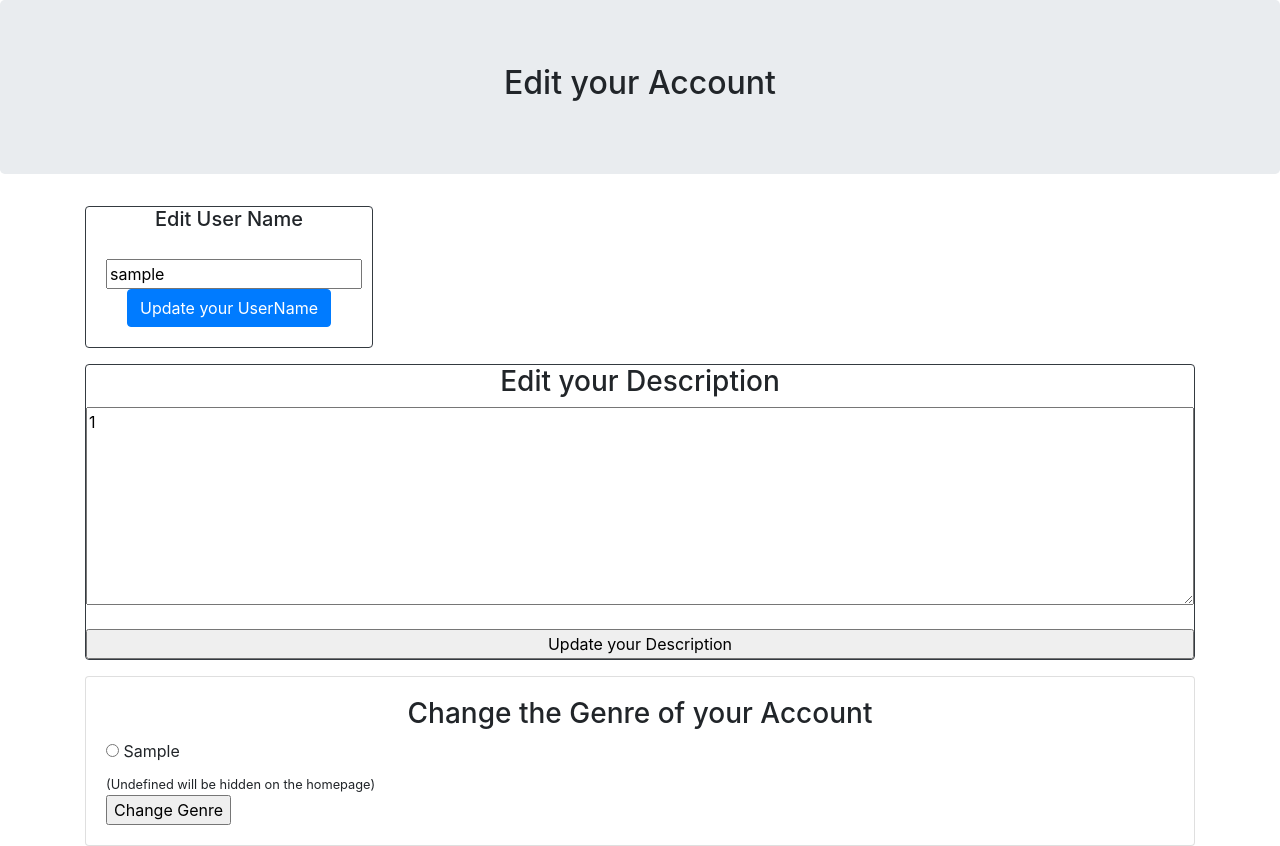
After one commit to noahjeffers/podcast-Project, a PHP site: page /editaccount.php in a window 1280 px wide. The commit adds this page. Run offline with PHP 8.4, Linux system fonts and the light colour scheme; the visitor is signed in with stand-in values (Sample User, id 1); tables that the repository leaves empty or names only in its code hold one stand-in row (values such as "Sample post").

Commit message:
Forms to allow User to alter their account. No functionality yet

```diff
--- /dev/null
+++ b/editaccount.php
@@ -0,0 +1,73 @@
+<?php
+session_start();
+require('connect.php');
+if(!isset($_SESSION['username'])){
+  header("Location: index.php");
+}
+$user = $_SESSION['username'];
+$query = "SELECT genre FROM genre ";
+$genrestatement = $db->prepare($query);
+$genrestatement->execute();
+
+
+
+?>
+<!DOCTYPE html>
+<html lang="en" dir="ltr">
+  <head>
+    <meta charset="utf-8">
+    <title>EDIT - <?=$user?> ACCOUNT</title>
+
+    <link rel="stylesheet" href="https://stackpath.bootstrapcdn.com/bootstrap/4.4.1/css/bootstrap.min.css" integrity="sha384-Vkoo8x4CGsO3+Hhxv8T/Q5PaXtkKtu6ug5TOeNV6gBiFeWPGFN9MuhOf23Q9Ifjh" crossorigin="anonymous">
+    <style>
+      .jumbotron{
+        text-align: center;
+      }
+
+
+    </style>
+  </head>
+  <body>
+    <div class="jumbotron">
+      <h2>Edit your Account</h2>
+    </div>
+    <div class="container">
+      <div class="card border-dark mb-3 text-center" style="max-width: 18rem;">
+            <h5 class="text-center">Edit User Name</h5>
+          <div class="card-body">
+            <form action="editaccount.php" method="post">
+              <input type="text" name="username" value="<?=$_SESSION['username']?>">
+              <input class="btn btn-primary" type="submit" name="submit" value="Update your UserName">
+            </form>
+          </div>
+        </div>
+
+
+
+      <form class=" card border-dark mb-3 style="max-width: 18rem;"" action="editaccount.php" method="post">
+        <h3 class="text-center">Edit your Description</h3>
+        <textarea name="description" rows="8" cols="30"><?=$_SESSION['description']?></textarea>
+        <br><input type="submit" name="submit" value="Update your Description">
+      </form>
+
+      <form class="card " action="editaccount.php" method="post">
+        <div class="card-body">
+          <h3 class="text-center">Change the Genre of your Account</h3>
+          <?php if ($genrestatement -> rowCount()<1):?>
+              <h2 class="text-center">Error - No Genre found</h2>
+          <?php else: ?>
+            <?php foreach ($genrestatement as $genre): ?>
+                <input type="radio" id="<?=$genre['genre']?>" name="genre" value="<?=$genre['genre']?>">
+                <label for="<?=$genre['genre']?>"><?=$genre['genre']?></label>
+              <?php endforeach ?>
+              <br><small>(Undefined will be hidden on the homepage)</small>
+          <?php endif ?>
+          <br><input type="submit" name="upload" value="Change Genre">
+        </div>
+      </form>
+    </div>
+    <script src="https://maxcdn.bootstrapcdn.com/bootstrap/3.3.7/js/bootstrap.min.js"
+    integrity="sha384-Tc5IQib027qvyjSMfHjOMaLkfuWVxZxUPnCJA7l2mCWNIpG9mGCD8wGNIcPD7Txa" crossorigin="anonymous"></script>
+  </body>
+
+</html>
--- a/upload.php
+++ b/upload.php
@@ -22,18 +22,16 @@ $genrestatement->execute();
         <input type="text" name="title" value="">
         <label for="description">Description:</label>
         <input type="text" name="description" value="">
-        <input type="submit" name="upload" value="Upload File">
-
         <div class="genres">
           <?php if ($genrestatement -> rowCount()<1):?>
               <h2>Error - No Genre found</h2>
           <?php else: ?>
             <?php foreach ($genrestatement as $genre): ?>
-
                 <input type="radio" id="<?=$genre['genre']?>" name="genre" value="<?=$genre['genre']?>">
                 <label for="<?=$genre['genre']?>"><?=$genre['genre']?></label>
               <?php endforeach ?>
           <?php endif ?>
+          <br><input type="submit" name="upload" value="Upload File">
         </div>
       </form>
     </div>
```
Also changed, not shown: adminhomepage.php (+13 -2 lines), index.php (+4 -4 lines), login.php (+9 -6 lines), process.php (+58 -18 lines), profile.php (+11 -7 lines).
